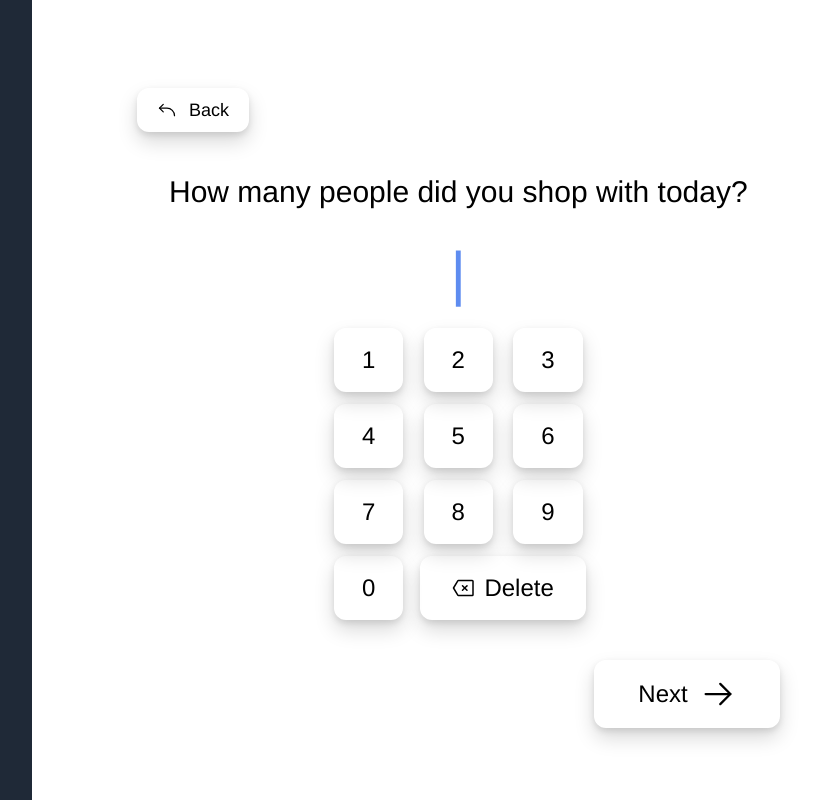
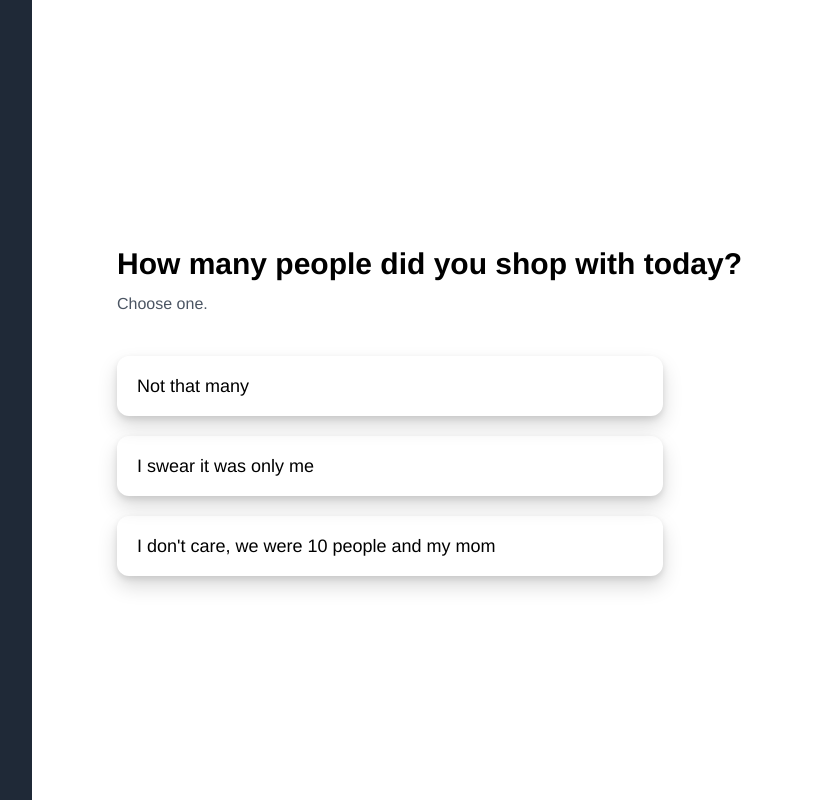
Before and after one commit to andershoegh/feedback-collection-system, a React (Create React App) app: page / in a window 1280 px wide. Shown: the whole page, without its empty margins (395-1211 px from the left). Built offline with nearby package versions, Linux system fonts and the light colour scheme.

Commit message:
One option list + general fixes and refactoring

```diff
--- a/src/BackButton.tsx
+++ b/src/BackButton.tsx
@@ -3,16 +3,21 @@ import React from "react";
 
 export interface BackButtonProps {
   onClick: () => void;
+  currentStep: number;
 }
 
-const BackButton: React.SFC<BackButtonProps> = ({ onClick }) => {
+const BackButton: React.SFC<BackButtonProps> = ({ onClick, currentStep }) => {
   return (
-    <button
-      onClick={onClick}
-      className={`${buttonStyle} flex px-4 py-1 text-lg items-center`}
-    >
-      <ArrowBendUpLeft className="mr-3 text-xl" /> Back
-    </button>
+    <>
+      {currentStep !== 1 ? (
+        <button
+          onClick={onClick}
+          className={`${buttonStyle} flex px-4 py-1 text-lg place-items-center`}
+        >
+          <ArrowBendUpLeft className="mr-3 text-xl" /> Back
+        </button>
+      ) : null}
+    </>
   );
 };
 
--- a/src/NextButton.tsx
+++ b/src/NextButton.tsx
@@ -9,9 +9,9 @@ const NextButton: React.SFC<NextButtonProps> = ({ onClick }) => {
   return (
     <button
       onClick={onClick}
-      className={`${buttonStyle} flex px-10 py-3 text-2xl items-center`}
+      className={`${buttonStyle} flex px-6 py-2 text-xl  place-items-center`}
     >
-      Next <ArrowRight className="ml-3 text-4xl" />
+      Next <ArrowRight className="ml-2 text-2xl" />
     </button>
   );
 };
--- a/src/QuestionTypes/NumericalQuestion.tsx
+++ b/src/QuestionTypes/NumericalQuestion.tsx
@@ -17,18 +17,19 @@ const NumericalQuestion: React.SFC<{
   return (
     <>
       {currentStep !== renderOnStep ? null : (
-        <div>
-          <div className="mb-10 mt-4 ml-16">
-            <BackButton onClick={() => goBackOneStep()} />
+        <div className="w-4/5 h-screen relative">
+          <div className="mb-10 mt-10">
+            <BackButton
+              currentStep={currentStep}
+              onClick={() => goBackOneStep()}
+            />
           </div>
-          <div className="text-3xl mx-24 leading-10 font-medium">
-            {question}
-          </div>
+          <div className="text-3xl leading-10 font-medium">{question}</div>
           <div className="flex justify-center mt-8 font-medium text-6xl text-blue-600">
             <span className="">{amount === "0" ? "" : amount} </span>
             <span className=" animate-pulse font-light">|</span>
           </div>
-          <div className="grid-cols-3  grid w-1/3 gap-3 mt-6 justify-items-center mx-auto text-2xl font-medium">
+          <div className="grid-cols-3  grid w-64 gap-3 mt-6 justify-items-center mx-auto text-2xl font-medium">
             <div
               onClick={() => setAmount(amount + "1")}
               className={`${buttonStyle} px-6 py-3`}
@@ -91,13 +92,13 @@ const NumericalQuestion: React.SFC<{
             </div>
             <div
               onClick={() => setAmount(amount.substring(0, amount.length - 1))}
-              className={`${buttonStyle} px-7 py-3 col-span-2 flex items-center font-normal text-2xl`}
+              className={`${buttonStyle} px-6 py-3 col-span-2 flex items-center font-normal text-2xl`}
             >
               <Backspace className="mr-2" />
               Delete
             </div>
           </div>
-          <div className="mt-10 mr-16 justify-end flex">
+          <div className="absolute bottom-10 right-0">
             <NextButton onClick={() => handleChoice(question, amount)} />
           </div>
         </div>
--- /dev/null
+++ b/src/QuestionTypes/SingleChoiceListQuestion.tsx
@@ -0,0 +1,56 @@
+import React from "react";
+import BackButton from "../BackButton";
+
+export interface SingleChoiceListQuestionProps {
+  currentStep: number;
+  renderOnStep: number;
+  question: string;
+  answersArray: string[];
+  handleChoice: (question: string, answer: string) => void;
+  goBackOneStep: () => void;
+}
+
+const SingleChoiceListQuestion: React.SFC<SingleChoiceListQuestionProps> = ({
+  currentStep,
+  renderOnStep,
+  question,
+  answersArray,
+  handleChoice,
+  goBackOneStep,
+}) => {
+  console.log(answersArray);
+
+  return (
+    <>
+      {currentStep !== renderOnStep ? null : (
+        <div className="w-4/5">
+          <div className="mb-10 mt-4">
+            <BackButton
+              currentStep={currentStep}
+              onClick={() => goBackOneStep()}
+            />
+          </div>
+          <div className="text-3xl leading-10 font-bold">{question}</div>
+          <div className="mt-2 text-gray-600">Choose one.</div>
+          <ul className="w-4/5 mt-10 text-lg font-normal">
+            {answersArray.map((answer) => {
+              return (
+                <li
+                  onClick={() => handleChoice(question, answer)}
+                  className={`${buttonStyle} pl-4 py-3 mb-5`}
+                >
+                  {answer}
+                </li>
+              );
+            })}
+          </ul>
+        </div>
+      )}
+    </>
+  );
+};
+
+export default SingleChoiceListQuestion;
+
+const buttonStyle =
+  "shadow-inactive focus:shadow-focused focus:border-blue-500 border-4 border-transparent focus:outline-none rounded-xl active:scale-90 animate transition transform";
--- a/src/QuestionTypes/SliderQuestion.tsx
+++ b/src/QuestionTypes/SliderQuestion.tsx
@@ -1,5 +1,7 @@
-import React, { useRef, useState } from 'react';
-import './Slider.css';
+import React, { useRef, useState } from "react";
+import BackButton from "../BackButton";
+import NextButton from "../NextButton";
+import "./Slider.css";
 
 export interface SliderQuestionProps {
   currentStep: number;
@@ -12,25 +14,54 @@ export interface SliderQuestionProps {
   startValue: number;
   minLabel?: string;
   maxLabel?: string;
+  handleChoice: (question: string, answer: string) => void;
+  goBackOneStep: () => void;
 }
 
 const SliderQuestion: React.FC<SliderQuestionProps> = (props) => {
-    const { currentStep, renderOnStep, question, subText, rangeMin, rangeMax, intervals, startValue, minLabel, maxLabel } = props;
+  const {
+    currentStep,
+    renderOnStep,
+    question,
+    subText,
+    rangeMin,
+    rangeMax,
+    intervals,
+    startValue,
+    minLabel,
+    maxLabel,
+    handleChoice,
+    goBackOneStep,
+  } = props;
   const labelsRef = useRef<HTMLSpanElement>(null);
   const [selectedValue, setSelectedValue] = useState<number>(startValue);
-    const highlightedClasses = ['font-semibold', 'scale-150', 'text-blue-600'];
-    let baseStyleClasses = ['inline-block', 'ease-in-out', 'transform', 'transition', 'scale-100'];
+  const highlightedClasses = ["font-semibold", "scale-150", "text-blue-600"];
+  let baseStyleClasses = [
+    "inline-block",
+    "ease-in-out",
+    "transform",
+    "transition",
+    "scale-100",
+  ];
 
   const updateSelected = (value: number) => {
     if (intervals && labelsRef.current) {
-            labelsRef.current.children[selectedValue].classList.remove(...highlightedClasses);
+      labelsRef.current.children[selectedValue].classList.remove(
+        ...highlightedClasses
+      );
       labelsRef.current.children[value].classList.add(...highlightedClasses);
     } else if (labelsRef.current) {
       let scaleFactorMin = (rangeMax - value) / (rangeMax - rangeMin) + 1;
       let scaleFactorMax = (value - rangeMin) / (rangeMax - rangeMin) + 1;
 
-            labelsRef.current.children[0].setAttribute('style', `transform: scale(${scaleFactorMin});`);
-            labelsRef.current.children[1].setAttribute('style', `transform: scale(${scaleFactorMax});`);
+      labelsRef.current.children[0].setAttribute(
+        "style",
+        `transform: scale(${scaleFactorMin});`
+      );
+      labelsRef.current.children[1].setAttribute(
+        "style",
+        `transform: scale(${scaleFactorMax});`
+      );
     }
     setSelectedValue(value);
   };
@@ -49,8 +80,8 @@ const SliderQuestion: React.FC<SliderQuestionProps> = (props) => {
             : currentLabel;
         let styleClasses =
           currentLabel === selectedValue
-                        ? highlightedClasses.concat(baseStyleClasses).join(' ')
-                        : baseStyleClasses.join(' ');
+            ? highlightedClasses.concat(baseStyleClasses).join(" ")
+            : baseStyleClasses.join(" ");
 
         labels.push(<span className={styleClasses}>{labelText}</span>);
         currentLabel++;
@@ -58,8 +89,8 @@ const SliderQuestion: React.FC<SliderQuestionProps> = (props) => {
       return labels;
     } else {
       return [
-                <span className={baseStyleClasses.join(' ')}>{minLabel}</span>,
-                <span className={baseStyleClasses.join(' ')}>{maxLabel}</span>,
+        <span className={baseStyleClasses.join(" ")}>{minLabel}</span>,
+        <span className={baseStyleClasses.join(" ")}>{maxLabel}</span>,
       ];
     }
   };
@@ -67,9 +98,16 @@ const SliderQuestion: React.FC<SliderQuestionProps> = (props) => {
   return (
     <>
       {currentStep !== renderOnStep ? null : (
-                <div className="w-4/5">
+        <div className="w-4/5 h-screen relative">
+          <div>
+            <div className="mb-10 mt-10">
+              <BackButton
+                currentStep={currentStep}
+                onClick={() => goBackOneStep()}
+              />
+            </div>
             <div className="text-3xl leading-10 font-medium">{question}</div>
-                    <div className="font-normal">{subText}</div>
+            <div className="font-normal text-gray-600 mt-2">{subText}</div>
             <div className="justify-center mt-40">
               <input
                 type="range"
@@ -80,13 +118,19 @@ const SliderQuestion: React.FC<SliderQuestionProps> = (props) => {
                 onChange={(e) => updateSelected(parseInt(e.target.value))}
                 className="slider block w-full mb-8"
               />
-                        <span ref={labelsRef} className="block flex justify-between font-normal text-lg text-blue-500 mx-2">
+              <span
+                ref={labelsRef}
+                className="flex justify-between font-normal text-lg text-blue-500 mx-2"
+              >
                 {setIntervalLabels()}
               </span>
             </div>
-                    <button className="border-4 border-transparent shadow-inactive focus:shadow-focused focus:outline-none focus:border-4 focus:border-blue-500 focus:border-opacity-100 py-6 px-32 text-3xl rounded-xl m-4">
-                        Next
-                    </button>
+            <div className="absolute bottom-10 right-0">
+              <NextButton
+                onClick={() => handleChoice(question, selectedValue.toString())}
+              />
+            </div>
+          </div>
         </div>
       )}
     </>
--- a/src/Questionnaire.tsx
+++ b/src/Questionnaire.tsx
@@ -1,23 +1,27 @@
 import React, { useState } from "react";
-import ButtonQuestion from "./QuestionTypes/ButtonQuestion";
 import NumericalQuestion from "./QuestionTypes/NumericalQuestion";
-import RankedListQuestion from "./QuestionTypes/RankedListQuestion";
+import SingleChoiceListQuestion from "./QuestionTypes/SingleChoiceListQuestion";
 import SliderQuestion from "./QuestionTypes/SliderQuestion";
 
 export interface QuestionnaireProps {}
 
 const Questionnaire: React.SFC<QuestionnaireProps> = () => {
   const [currentStep, setCurrentStep] = useState<number>(1);
-    const [questionnaireAnswers, setQuestionnaireAnswers] = useState<{ question: string; answer: string | number | string[] }[]>(
-        []
-    );
+  const [questionnaireAnswers, setQuestionnaireAnswers] = useState<
+    { question: string; answer: string | number | string[] }[]
+  >([]);
 
   // Handles each answer from a question and puts it into the questionnaireAnswers state
   // array and advances the questionnaire to the next question
-    const handleAnswer = (question: string, answer: string | number | string[]) => {
+  const handleAnswer = (
+    question: string,
+    answer: string | number | string[]
+  ) => {
+    setTimeout(() => {
       const newAnswer = { question, answer };
       setQuestionnaireAnswers((prev) => [...prev, newAnswer]);
       setCurrentStep(currentStep + 1);
+    }, 200);
   };
 
   const handleGoingBackOneStep = () => {
@@ -31,13 +35,25 @@ const Questionnaire: React.SFC<QuestionnaireProps> = () => {
 
   return (
     <div className="h-screen w-2/3 flex justify-center items-center">
-      <NumericalQuestion
+      <SingleChoiceListQuestion
         goBackOneStep={() => handleGoingBackOneStep()}
         currentStep={currentStep}
         renderOnStep={1}
         question={"How many people did you shop with today?"}
         handleChoice={handleAnswer}
+        answersArray={[
+          "Not that many",
+          "I swear it was only me",
+          "I don't care, we were 10 people and my mom",
+        ]}
       />
+      {/* <NumericalQuestion
+        goBackOneStep={() => handleGoingBackOneStep()}
+        currentStep={currentStep}
+        renderOnStep={1}
+        question={"How many people did you shop with today?"}
+        handleChoice={handleAnswer}
+      /> */}
       <NumericalQuestion
         goBackOneStep={() => handleGoingBackOneStep()}
         currentStep={currentStep}
@@ -63,7 +79,6 @@ const Questionnaire: React.SFC<QuestionnaireProps> = () => {
         secondButtonText={"No"}
         handleChoice={handleAnswer}
       /> */}
-      <RankedListQuestion currentStep={currentStep} renderOnStep={3} />
       <SliderQuestion
         currentStep={currentStep}
         renderOnStep={3}
@@ -73,6 +88,8 @@ const Questionnaire: React.SFC<QuestionnaireProps> = () => {
         rangeMin={0}
         intervals={1}
         startValue={2}
+        handleChoice={handleAnswer}
+        goBackOneStep={handleGoingBackOneStep}
         // maxLabel={'4+'}
       />
       <SliderQuestion
@@ -85,6 +102,8 @@ const Questionnaire: React.SFC<QuestionnaireProps> = () => {
         startValue={50}
         minLabel={"😫"}
         maxLabel={"😄"}
+        handleChoice={handleAnswer}
+        goBackOneStep={handleGoingBackOneStep}
       />
     </div>
   );
```
Also changed, not shown: src/QuestionTypes/ButtonQuestion.tsx (+11 -8 lines), src/QuestionTypes/RankedListQuestion.tsx (deleted, +0 -21 lines). Lines whose indentation alone changed are shown as unchanged.
